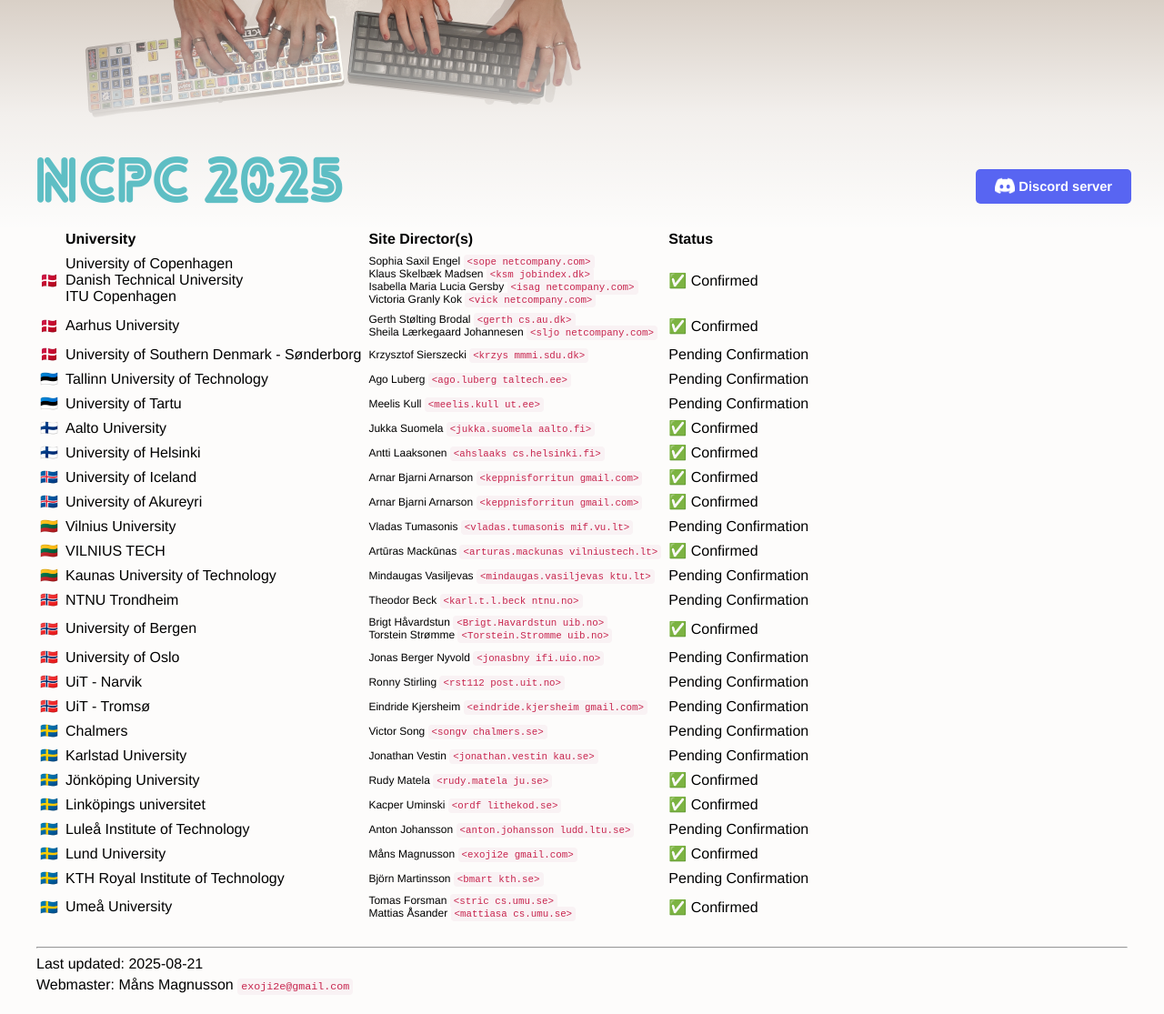
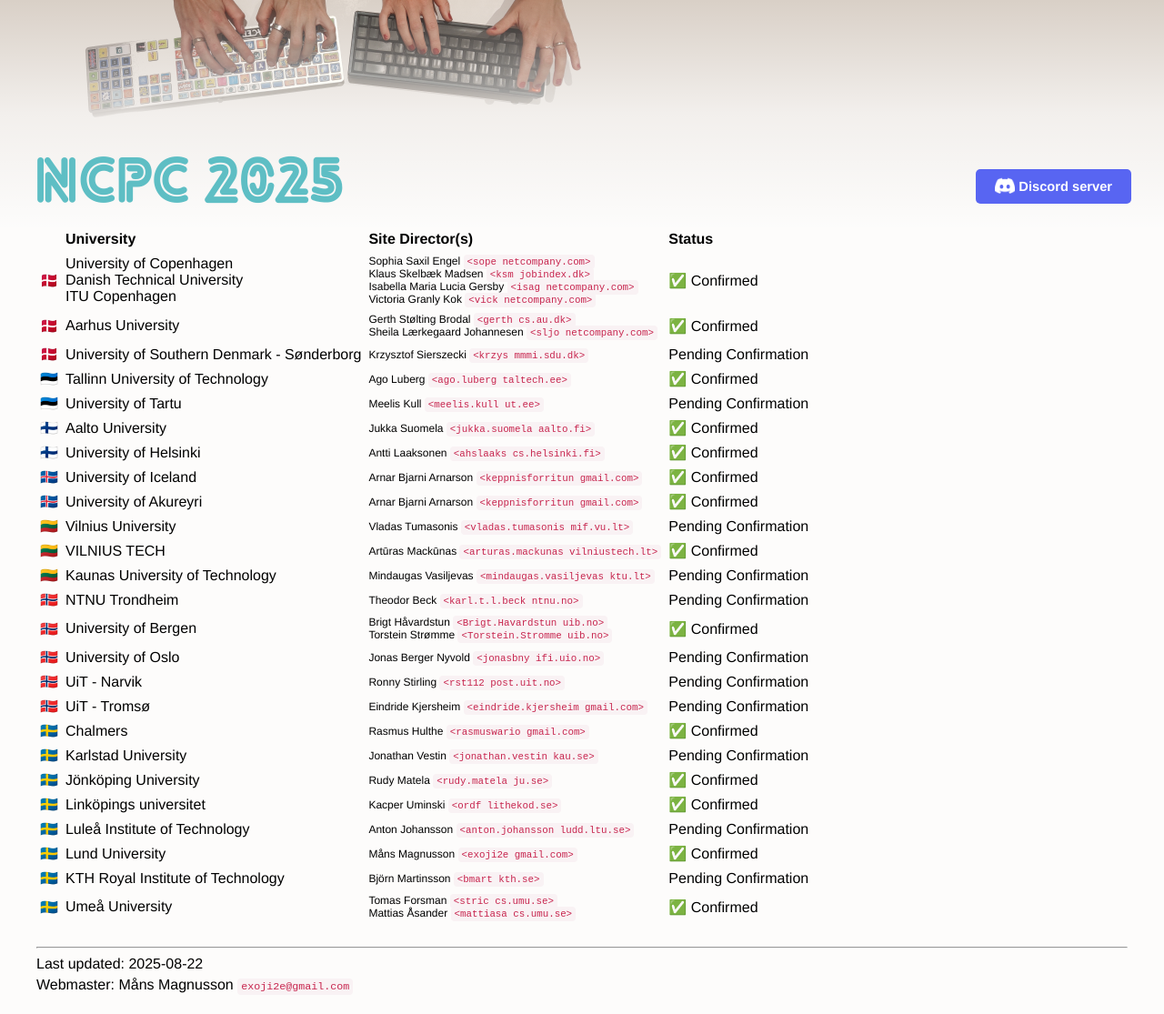
Before and after one commit to icpc/ncpc-web, a Jekyll site: the page built from ncpc2025/site_table.md, in a window 1280 px wide. Shown: the whole page at 91% size. Built offline with Jekyll 4.4.1, drawn with Linux system fonts in a browser that asks for light colours; our own code applies the rules of GitHub Pages for plain Markdown files.

Commit message:
[ncpc2025] confirm chalmers and taltech

```diff
--- a/_config.yml
+++ b/_config.yml
@@ -15,7 +15,7 @@
       path: "ncpc2025"
     values:
       headerText: "NCPC 2025"
-      lastUpdate: "2025-08-21"
+      lastUpdate: "2025-08-22"
       eventTime: "Saturday October 4th 2025 11:00-16:00 CEST (UTC+2)"
       title: "Nordic Collegiate Programming Contest 2025"
       year: 2025
--- a/_data/ncpc2025sites.yml
+++ b/_data/ncpc2025sites.yml
@@ -34,7 +34,7 @@
     - name: Tallinn University of Technology
       contact: Ago Luberg
       email: "ago.luberg taltech.ee"
-      confirmed: false
+      confirmed: true
 
     - name: University of Tartu
       contact: Meelis Kull
@@ -119,9 +119,9 @@
   emoji: 🇸🇪
   unis:
     - name: Chalmers
-      contact: Victor Song
-      email: "songv chalmers.se"
-      confirmed: false
+      contact: Rasmus Hulthe
+      email: "rasmuswario gmail.com"
+      confirmed: true
 
     - name: Karlstad University
       contact: Jonathan Vestin
```
